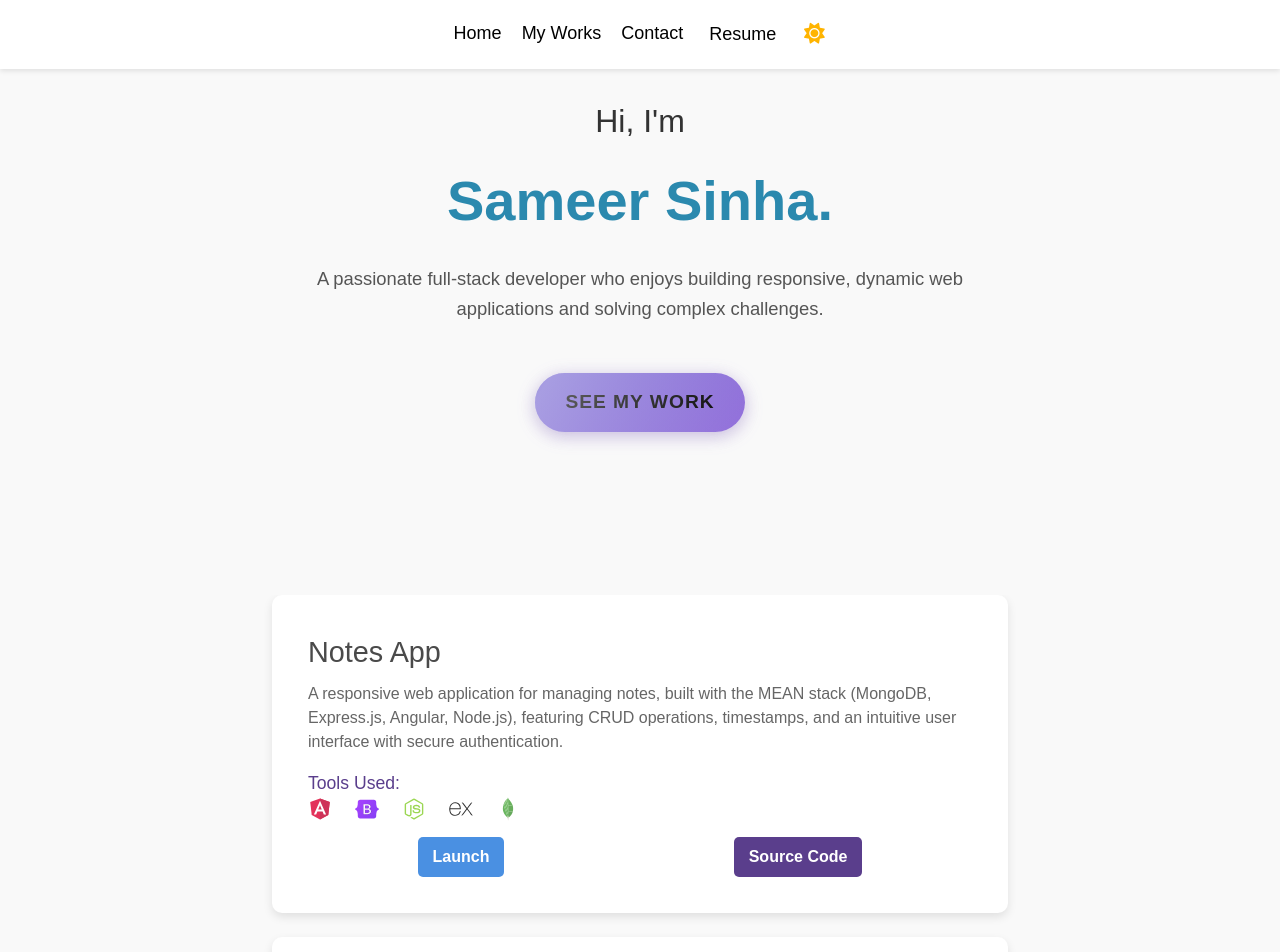
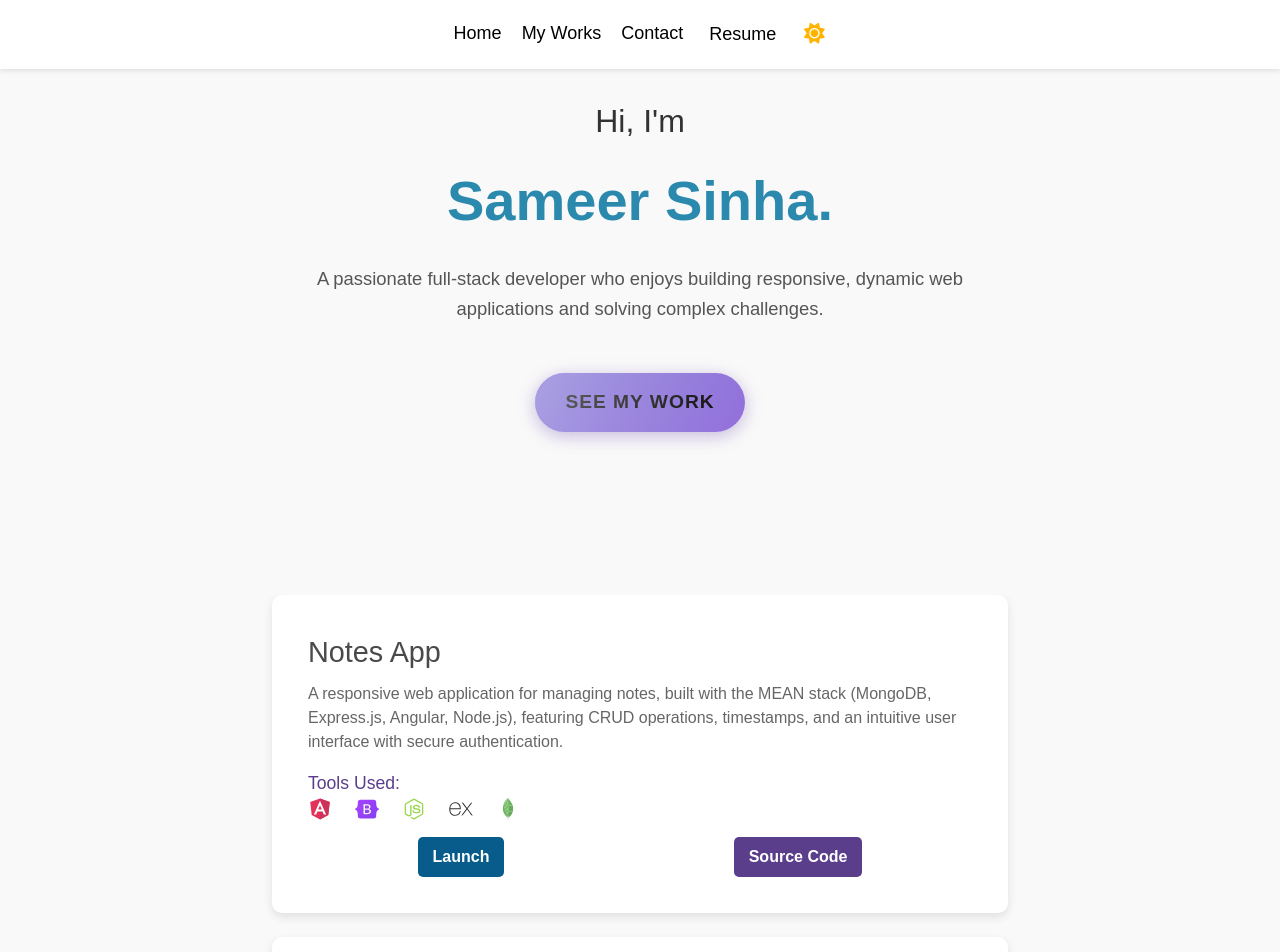
Before and after one commit to sameer882000/portfolio-angular, an Angular app: page / in a window 1280 px wide. Shown: the top 952 px of the page. Built offline with nearby package versions, Linux system fonts and the light colour scheme.

Commit message:
contrast issue fixed

```diff
--- a/src/styles.css
+++ b/src/styles.css
@@ -173,12 +173,12 @@ body.light-mode .tools-icons i:hover {
 
 /* Buttons Styling in Light Mode */
 body.light-mode .btn-launch {
-    background-color: #4a90e2;
+    background-color: #085C8C;
     color: #ffffff;
 }
 
 body.light-mode .btn-launch:hover {
-    background-color: #3a78d4;
+    background-color: #005E94;
 }
 
 body.light-mode .btn-source {
```
